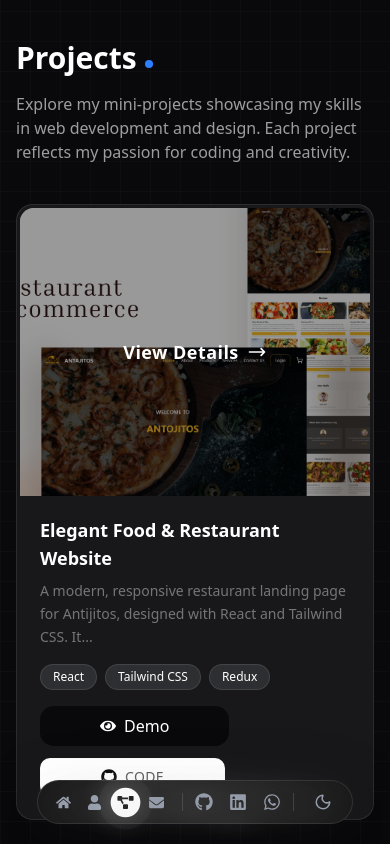
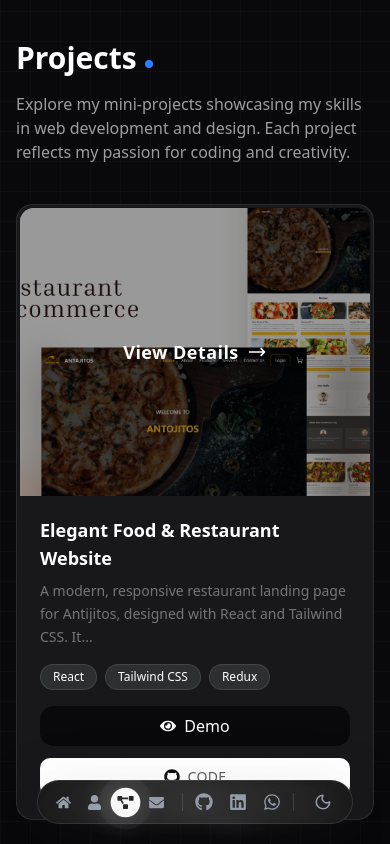
Before and after one commit to ahmed-abdelmottal3/Portfolio_V2, a Next.js app: page /projects in a window 390 px wide. Shown: the top 844 px of the page. Built offline with nearby package versions, Linux system fonts and the light colour scheme.

Commit message:
fix demo and code buttons in responsive

```diff
--- a/src/app/projects/page.tsx
+++ b/src/app/projects/page.tsx
@@ -111,9 +111,9 @@ export default function Page() {
                             </div>
 
                             {/* buttons */}
-                            <div className="flex flex-wrap gap-3 mt-4 w-fit">
-                                <Link href={proj.liveUrl} className="flex-1">
-                                    <button className="w-fit px-15 flex items-center justify-center gap-2 bg-foreground text-background py-2 rounded-xl cursor-pointer transition-all duration-200 hover:bg-foreground/90 hover:scale-105 hover:shadow-lg active:bg-foreground/80 active:scale-95 active:shadow-md">
+                            <div className="flex flex-col sm:flex-row items-center justify-center gap-3 mt-4 w-full">
+                                <Link href={proj.liveUrl} className="w-full sm:flex-1">
+                                    <button className="w-full sm:w-auto px-10 flex items-center justify-center gap-2 bg-foreground text-background py-2 rounded-xl cursor-pointer transition-all duration-200 hover:bg-foreground/90 hover:scale-105 hover:shadow-lg active:bg-foreground/80 active:scale-95 active:shadow-md">
                                         <FaEye className="text-background" />
                                         Demo
                                     </button>
@@ -122,16 +122,17 @@ export default function Page() {
                                     href={proj.githubUrl}
                                     target="_blank"
                                     rel="noopener noreferrer"
-                                    className="flex-1"
+                                    className="w-full sm:flex-1"
                                 >
                                     <ShinyButton
-                                        icon={<FaGithub className="text-foreground " />}
-                                        className="w-fit px-15 bg-background"
+                                        icon={<FaGithub className="text-foreground" />}
+                                        className="w-full sm:w-auto px-10 bg-background"
                                     >
                                         Code
                                     </ShinyButton>
                                 </a>
                             </div>
+
                         </div>
                     </MagicCard>
                 ))}
```
